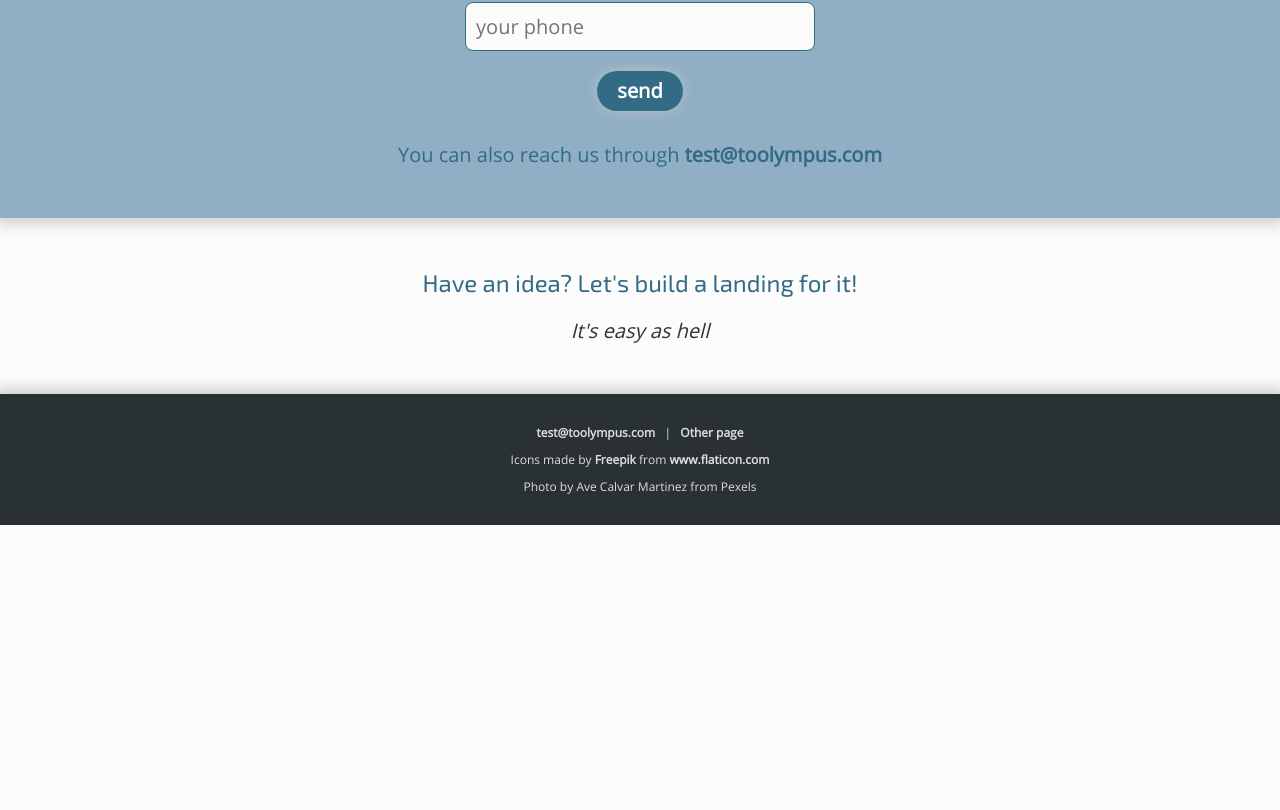
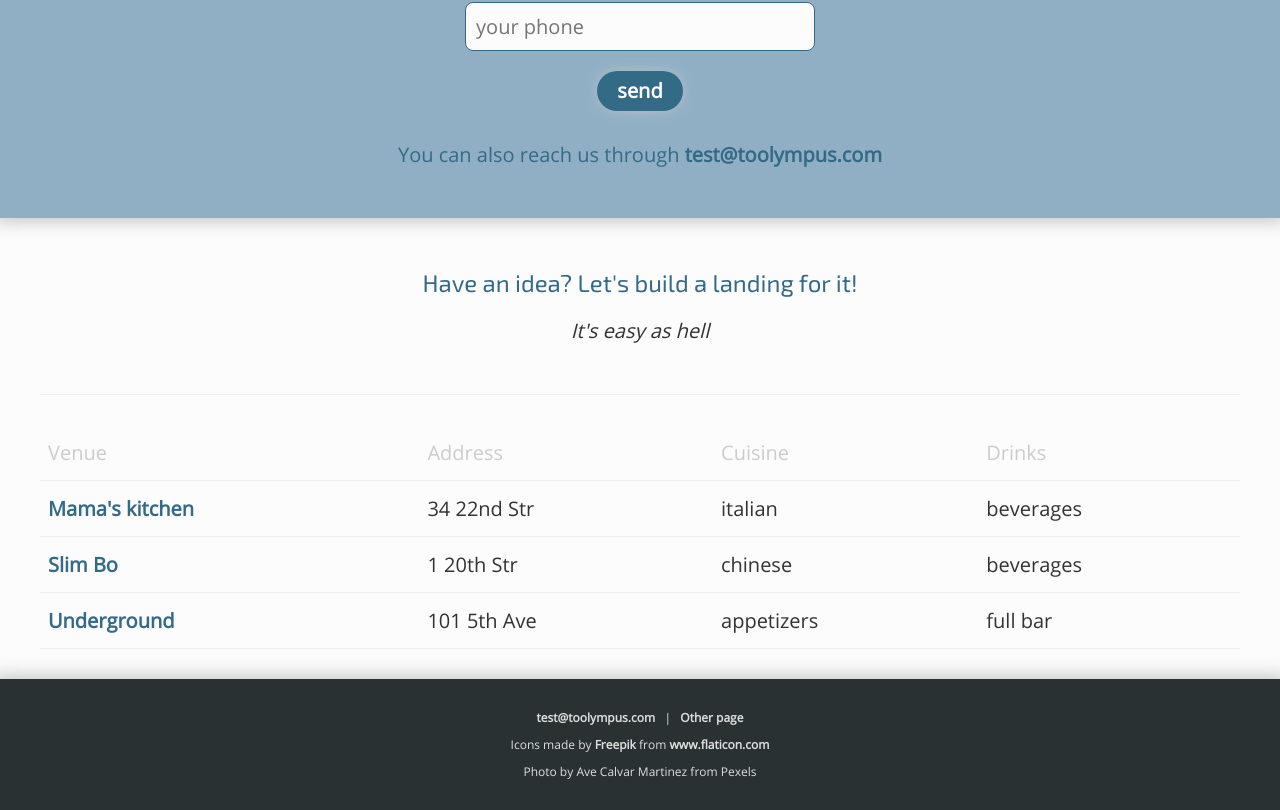
Before and after one commit to aturok/toolynextstarter, a Next.js app: page / in a window 1280 px wide. Shown: the part 891-1701 px from the top of the page. Before the commit the page ends 1416 px from the top, so only its background shows below. Built offline with nearby package versions, Linux system fonts and the light colour scheme.

Commit message:
add table primitive

```diff
--- /dev/null
+++ b/components/Main/ExampleTableBlock.tsx
@@ -0,0 +1,35 @@
+import { CenteredContainer } from '../Common/Common.styles';
+import { Table, CellHint } from '../primitive/Table';
+
+export const ExampleTableBlock = () => {
+    const rows = [
+        ["Mama's kitchen", "#", "34 22nd Str", "italian", "beverages"],
+        ["Slim Bo", "#", "1 20th Str", "chinese", "beverages"],
+        ["Underground", "#", "101 5th Ave", "appetizers", "full bar"],
+    ];
+
+    return (
+        <CenteredContainer>
+            <Table>
+                <thead>
+                    <tr>
+                        <th>Venue</th>
+                        <th>Address</th>
+                        <th>Cuisine</th>
+                        <th>Drinks</th>
+                    </tr>
+                </thead>
+                <tbody>
+                    {rows.map(([venue, url, address, cuisine, drinks]) => (
+                        <tr>
+                            <td><a href={url} target="_blank">{venue}</a></td>
+                            <td>{address}</td>
+                            <td><CellHint>Cuisine:</CellHint> {cuisine}</td>
+                            <td><CellHint>Drinks:</CellHint> {drinks}</td>
+                        </tr>
+                    ))}
+                </tbody>
+            </Table>
+        </CenteredContainer>
+    );
+}
--- a/components/Theme.ts
+++ b/components/Theme.ts
@@ -1,3 +1,5 @@
+import { generateKeyPair } from "crypto";
+
 const colorsBase = {
     background: '#fcfcfc',
     primary: '#336b87',
@@ -24,6 +26,7 @@ const colorsSemantic = {
     primaryButtonText: colorsBase.textWhite,
     separator: colorsBase.grayDim,
     footerBackground: colorsBase.shadow,
+    tableHeader: colorsBase.gray,
 };
 
 export const theme = {
--- /dev/null
+++ b/components/primitive/Table.tsx
@@ -0,0 +1,78 @@
+import styled from 'styled-components';
+import { themeColor } from '../Theme';
+import { device } from '../Media.styles';
+
+export const CellHint = styled.span``;
+
+export const Table = styled.table`
+    width: 100%;
+    border-collapse: collapse;
+
+    @media ${device.sm} {
+        text-align: left;
+    }
+    @media ${device.s} {
+        text-align: center;
+    }
+
+    tr {
+        border-bottom: 1px solid ${themeColor(c => c.separator)};
+
+        @media ${device.s} {
+            display: flex;
+            flex-flow: column;
+            padding: 0.5em 0;
+        }
+    }
+    thead tr {
+        color: ${themeColor(c => c.tableHeader)};
+    }
+
+    th {
+        font-weight: normal;
+        @media ${device.s} {
+            display: none;
+        }
+        @media ${device.sm} {
+            padding: 0.7em 0.4em;
+
+            & :first-child {
+                padding-left: 0;
+            }
+            & :last-child {
+                padding-right: 0;
+            }
+        }
+    }
+
+    td {
+        height: auto;
+
+        @media ${device.sm} {
+            padding: 0.7em 0.4em;
+
+            & :first-child {
+                padding-left: 0;
+            }
+            & :last-child {
+                padding-right: 0;
+            }
+
+            & ${CellHint} {
+                display: none;
+            }
+        }
+        @media ${device.s} {
+            padding: initial;
+            & ${CellHint} {
+                display: inline;
+            }
+        }
+
+        & :nth-child(3), & :nth-child(4) {
+            white-space: nowrap;
+            color: ${themeColor(c => c.tableHeader)};
+            font-style: italic;
+        }
+    }
+`;
--- a/pages/index.tsx
+++ b/pages/index.tsx
@@ -6,6 +6,8 @@ import { Main } from '../components/Common/Common.styles';
 
 import { ExampleBlock } from '../components/Main/ExampleBlock';
 import { ExampleForm } from '../components/Main/ExampleForm';
+import { Separator } from '../components/primitive/Separator';
+import { ExampleTableBlock } from '../components/Main/ExampleTableBlock';
 
 export default function Home() {
   return (
@@ -18,6 +20,8 @@ export default function Home() {
             <ExampleBlock />
             <ExampleForm />
             <ExampleBlock />
+            <Separator />
+            <ExampleTableBlock />
         </Main>
 
         <Footer />
```
